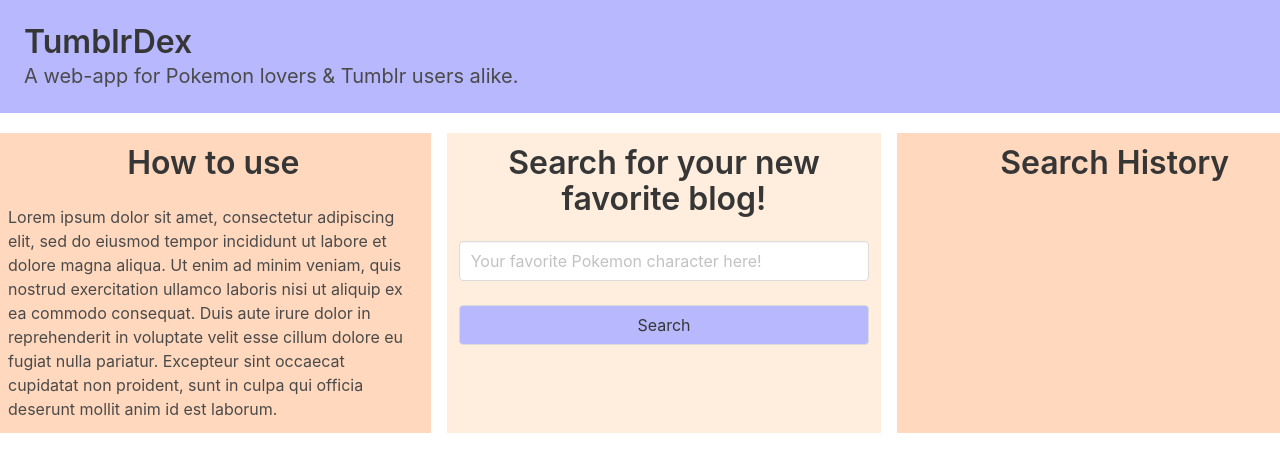
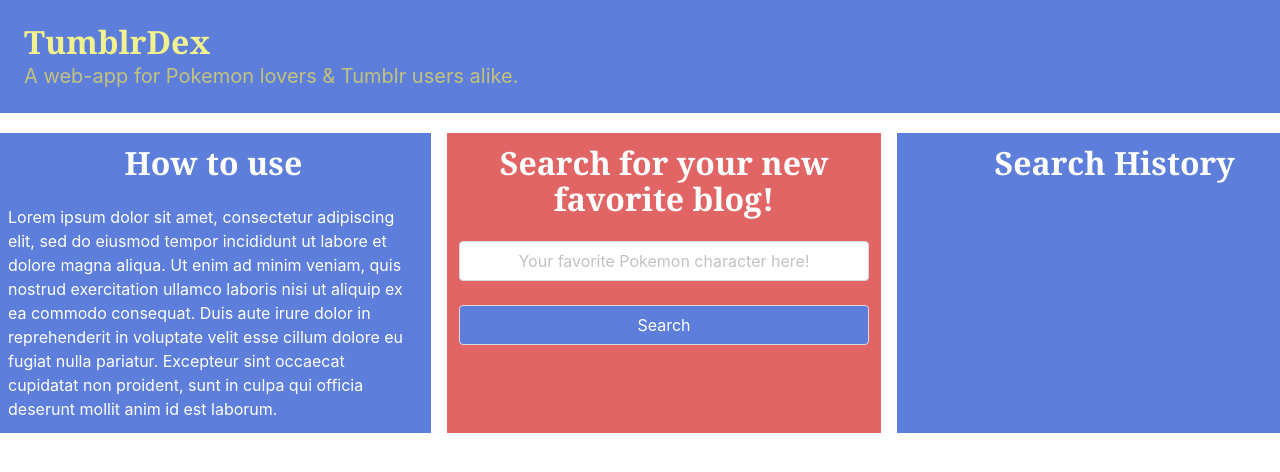
Before and after one commit to mayamckinney/tumblr-marvel, a plain HTML site: page index.html in a window 1280 px wide. Shown: the top 472 px of the page. Drawn offline with nearby package versions, Linux system fonts and the light colour scheme; no server answers.

Commit message:
updated color scheme

```diff
--- a/assets/style.css
+++ b/assets/style.css
@@ -1,7 +1,7 @@
 :root {
-    --main-color: #B8B8FF;
-    --apricot: #FFD8BE;
-    --white: #FFEEDD;
+    --main-color: hsl(224, 63%, 61%);
+    --apricot:  hsl(224, 63%, 61%);
+    --white: hsl(0, 68%, 64%);
 }
 
 .hero-color {
@@ -15,3 +15,33 @@
 .search-color {
     background-color: var(--white);
 }
+
+.title {
+    color: #f1f18d;
+    font-family: Georgia;
+}
+
+.title.is-3 {
+    color: white;
+}
+
+.subtitle {
+    color: #c3c37c;
+}
+
+h1 {
+    font-family: Georgia, 'Times New Roman', Times, serif;
+
+}
+
+.input {
+    text-align: center;
+}
+
+p {
+    color: white;
+}
+
+.button {
+    color: white;
+}
```
